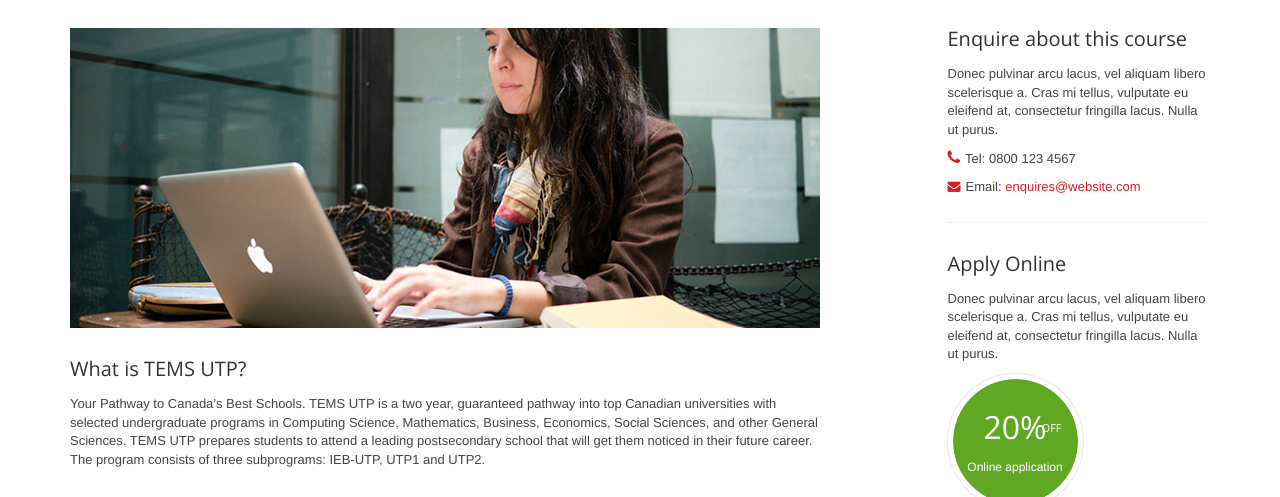
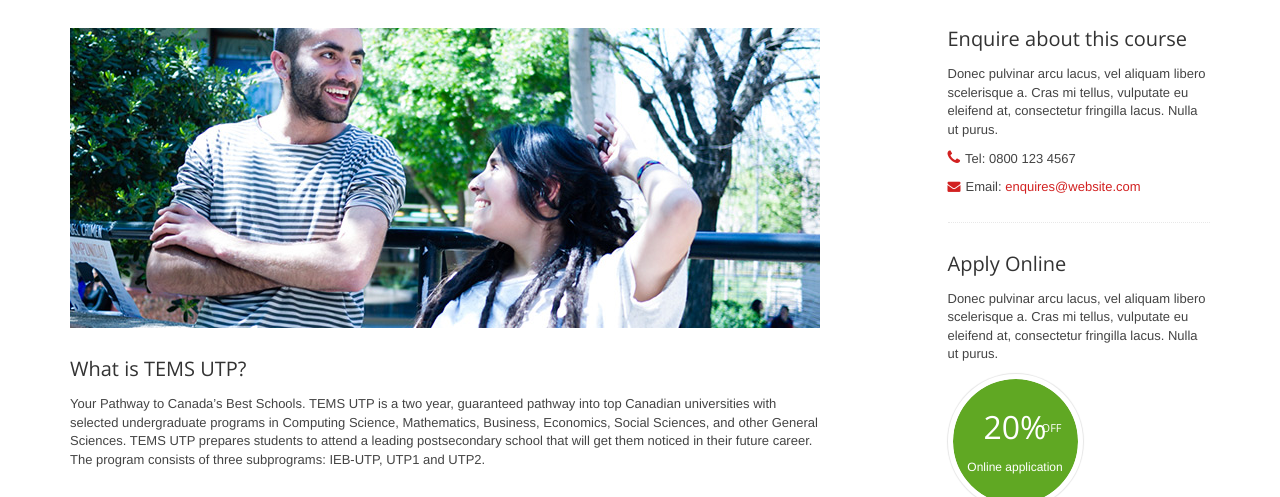
Before and after one commit to SongChic/tems-website, a plain HTML site: page program-overview.html in a window 1280 px wide. Shown: the part 295-792 px from the top of the page. Drawn offline with nearby package versions, Linux system fonts and the light colour scheme.

Commit message:
Changed Program Overview picture

```diff
--- a/program-overview.html
+++ b/program-overview.html
@@ -170,7 +170,7 @@
                     <div class="row page-row">
                         <div class="course-wrapper col-md-8 col-sm-7">
                             <article class="course-item">
-                                <p class="featured-image page-row"><img class="img-responsive" src="assets/images/courses/course-1.jpg" alt=""/></p>
+                                <p class="featured-image page-row"><img class="img-responsive" src="assets/images/news/news-1.jpg" alt=""/></p>
                                 <!-- <div class="page-row box box-border">
                                     <ul class="list-unstyled no-margin-bottom">
                                         <li><strong>Start date:</strong> <em>24 Sep 2014</em></li>
```
